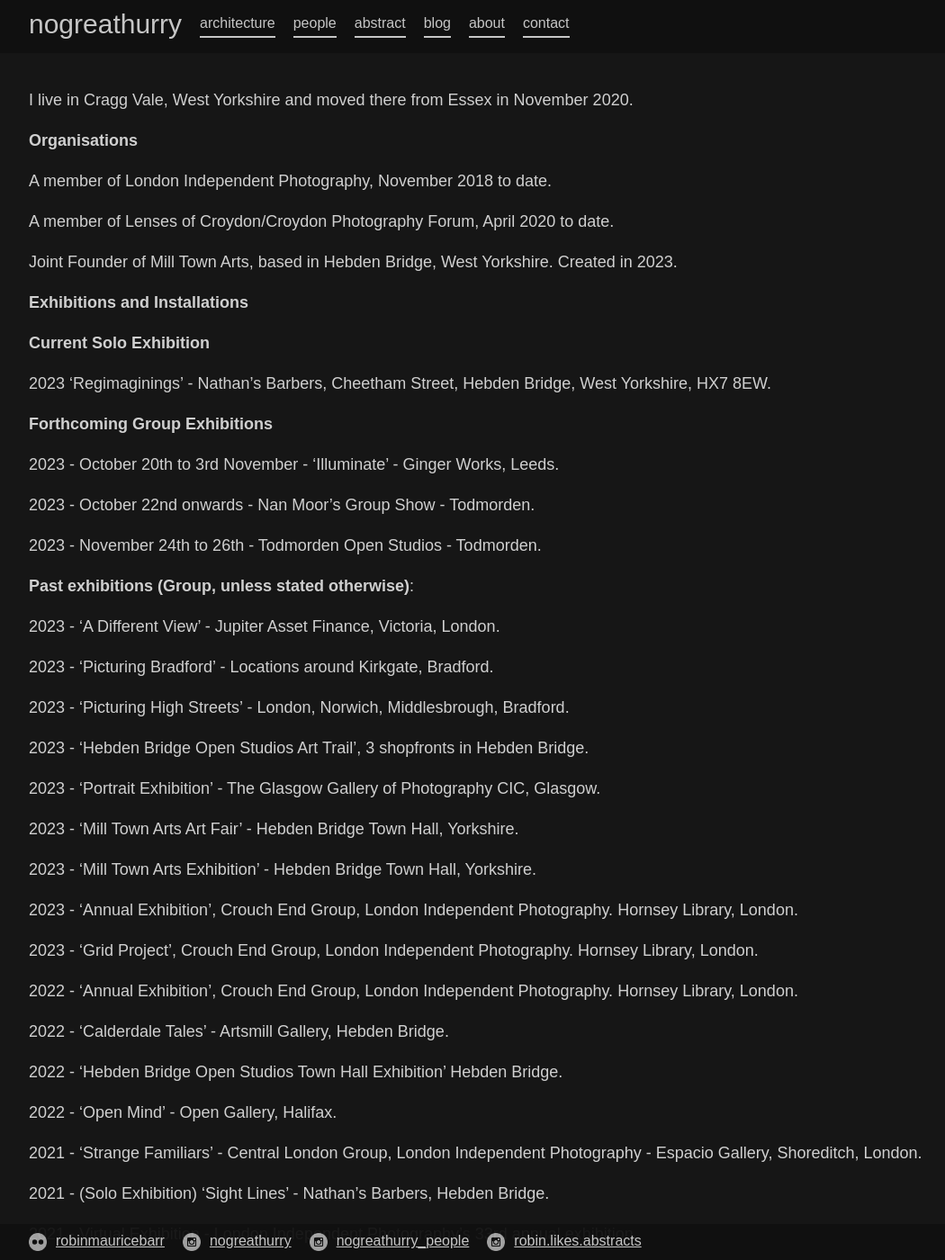
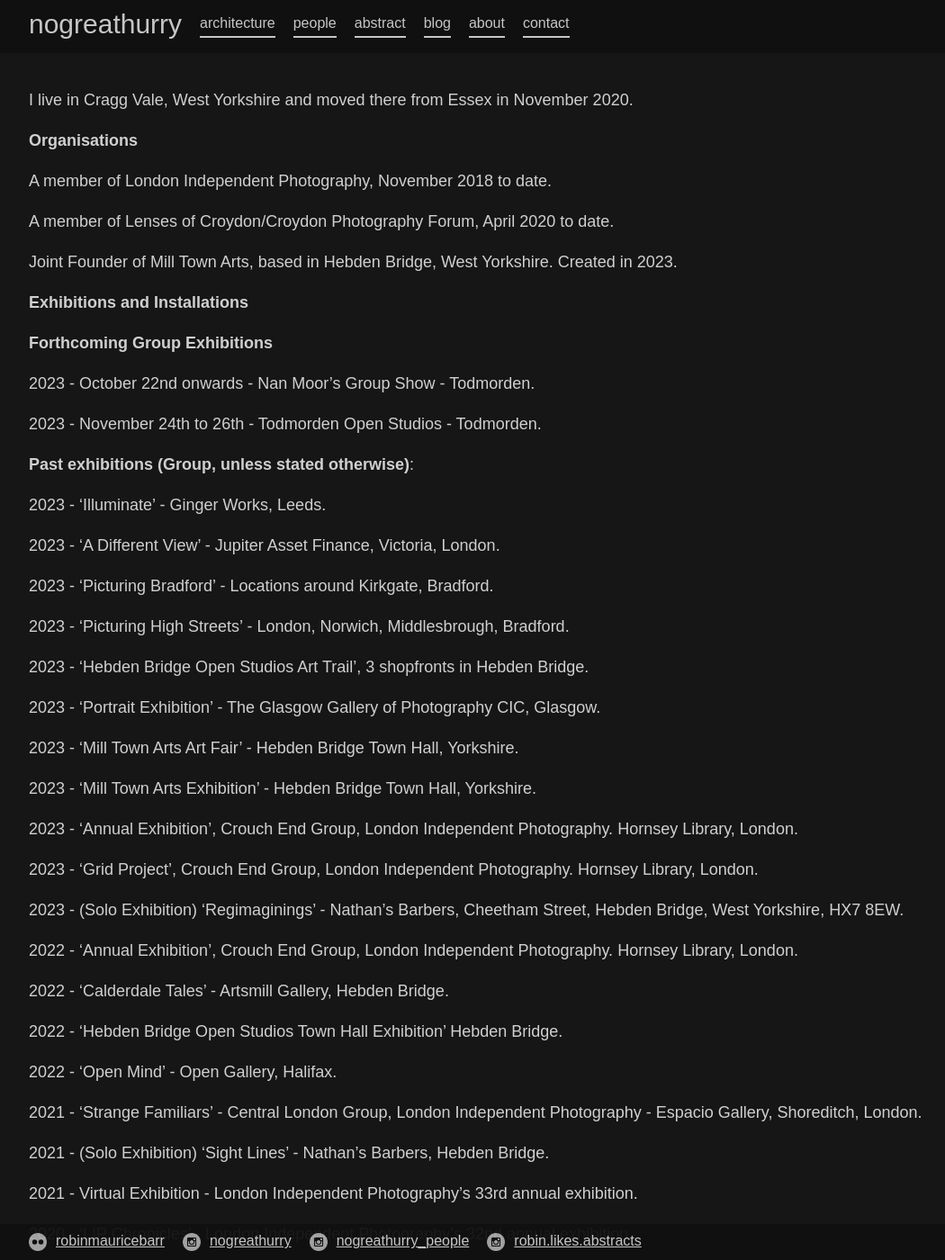
Before and after one commit to 987poiuytrewq/nogreathurry, a Jekyll site: the page built from blog.md, in a window 1280 px wide and 1400 px high. Shown: the whole window at 90% size, without its empty margins (8-1058 px from the left). Built offline with Jekyll 4.4.1, drawn with Linux system fonts in a browser that asks for light colours.

Commit message:
Updated Blog

```diff
--- a/blog.md
+++ b/blog.md
@@ -15,19 +15,15 @@ Joint Founder of Mill Town Arts, based in Hebden Bridge, West Yorkshire. Created
 
 **Exhibitions and Installations**
 
-**Current Solo Exhibition**
-
-2023 'Regimaginings' - Nathan's Barbers, Cheetham Street, Hebden Bridge, West Yorkshire, HX7 8EW.
-
 **Forthcoming Group Exhibitions**
-
-2023 - October 20th to 3rd November - 'Illuminate' - Ginger Works, Leeds.
 
 2023 - October 22nd onwards - Nan Moor's Group Show - Todmorden.
 
 2023 - November 24th to 26th - Todmorden Open Studios - Todmorden.
 
 **Past exhibitions (Group, unless stated otherwise)**:
+
+2023 - 'Illuminate' - Ginger Works, Leeds.
 
 2023 - 'A Different View' - Jupiter Asset Finance, Victoria, London.
 
```
Also changed, not shown: other parts of blog.md (+2 -0 lines).
